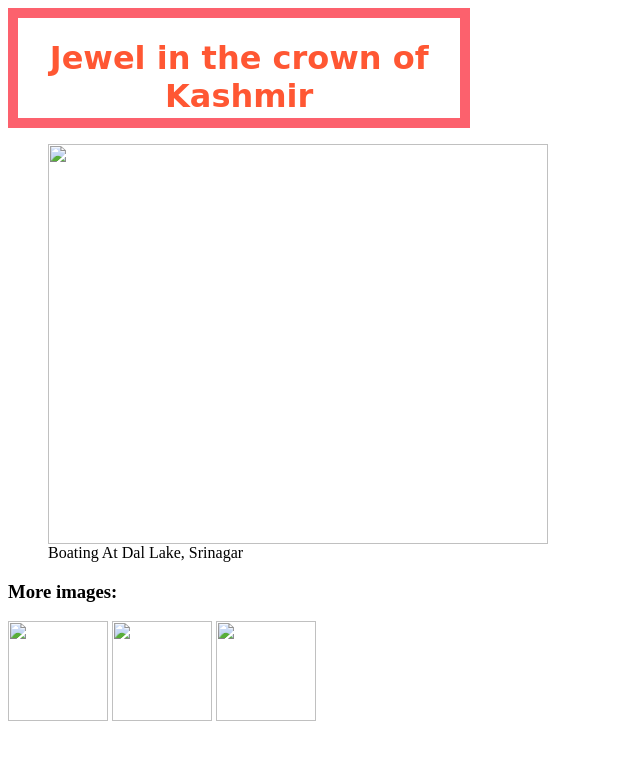
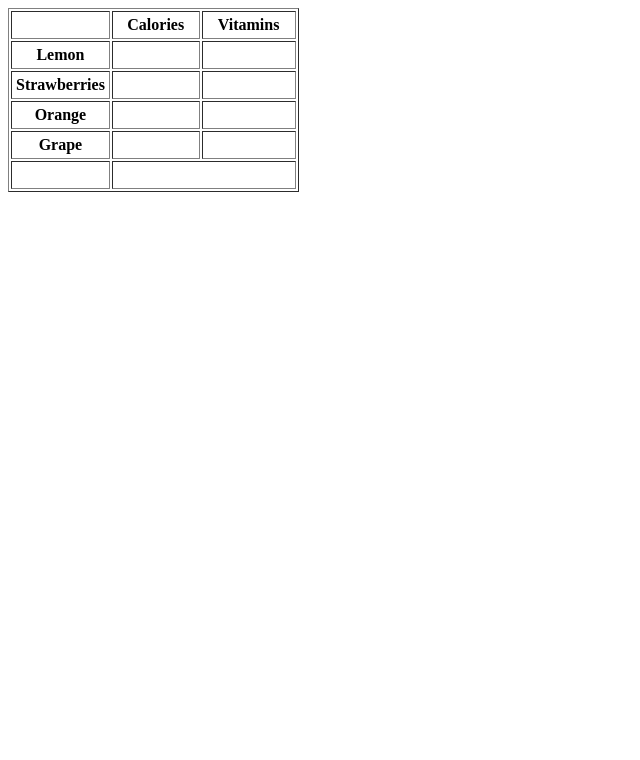
Before and after one commit to tinutreesatom/samplehtml, a plain HTML site: page index.html in a window 1280 px wide. Shown: the whole page, without its empty margins (0-640 px from the left). Drawn offline with Linux system fonts and the light colour scheme.

Commit message:
Html example of tables

```diff
--- a/index.html
+++ b/index.html
@@ -1,37 +1,46 @@
 <html>
 <head>
 <style>
-
-.header{
-border:solid;
-border-width:10px;
-border-color:#FC616D;
-width:35%;
-height:100px;
+th{ <!--Styles applied to heading-->
+background-color:#148F77;
 }
-
-h1{
-font-family: cursive;
-color:#FF5733
+td{ <!--Styles applied to table values-->
+background-color:#1ABC9C;
+color:white;
 }
 </style>
-</head>
-<body> <!--Body starting-->
-
-<div class="header">
-<h1 align="center">Jewel in the crown of Kashmir</h1> <!--title of the page-->
-</div>
-
-<figure><!--figure starting-->
-<img src="dal.jpg" width=500px height=400px>
-<figcaption><!--figure caption-->
-Boating At Dal Lake, Srinagar
-</figcaption>
-</figure><!--figure ending-->
-<h3>More images:</h3><!--Body starting-->
-<img src="dal2.jpg" width=100px height=100px> <!--1st image-->
-<img src="dal3.jpg" width=100px height=100px> <!--2nd image-->
-<img src="dal4.jpg" width=100px height=100px> <!--3rd image-->
-</body> <!--Body ending-->
-
+<head>
+<body><!--body tag starting-->
+	<table border=1 cellpadding="4" cellspacing="2"><!--table staring-->
+	<tr><!--Ist row starting-->
+		<th></th>
+		<th>Calories</th><!--Ist row heading-->
+		<th>Vitamins</th><!--Ist row heading-->
+	</tr><!--Ist row ending-->
+	<tr><!--2nd row starting-->
+		<th>Lemon</th><!--1st column-->
+		<td>11</td><!--2nd column-->
+		<td>C</td><!--3rd column-->
+	</tr><!--2nd row ending-->
+	<tr><!--3rd row starting-->
+		<th>Strawberries</th>
+		<td>17</td>
+		<td>C</td>
+	</tr>
+	<tr><!--4th row starting-->
+		<th>Orange</th>
+		<td>65</td>
+		<td>C</td>
+	</tr>
+	<tr><!--5th row starting-->
+		<th>Grape</th>
+		<td>52</td>
+		<td>C</td>
+	</tr>
+	<tr>
+	<th></th>
+	<td colspan="2">Sign up now and save 10%</td><!--last 2 column-->
+	</tr>
+	</table><!--table ending-->
+</body><!--body tag ending-->
 </html>
```
